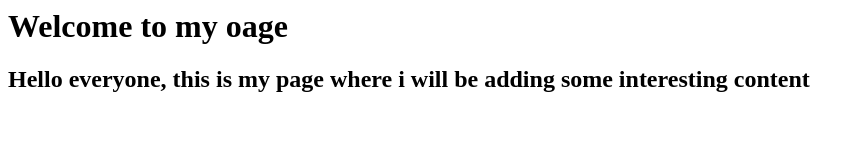
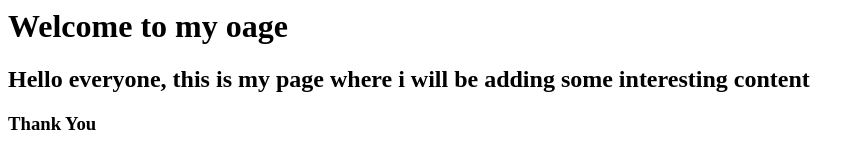
Before and after one commit to chandini0204/4febrepo, a plain HTML site: page index.html in a window 1280 px wide. Shown: the whole page, without its empty margins (0-862 px from the left). Drawn offline with Linux system fonts and the light colour scheme.

Commit message:
Thank you line added

```diff
--- a/index.html
+++ b/index.html
@@ -3,5 +3,6 @@
 	<body>
 		<h1>Welcome to my oage</h1>
 		<h2>Hello everyone, this is my page where i will be adding some interesting content</h2>
+		<h3>Thank You</h3>
 	</body>
 </html>
```
